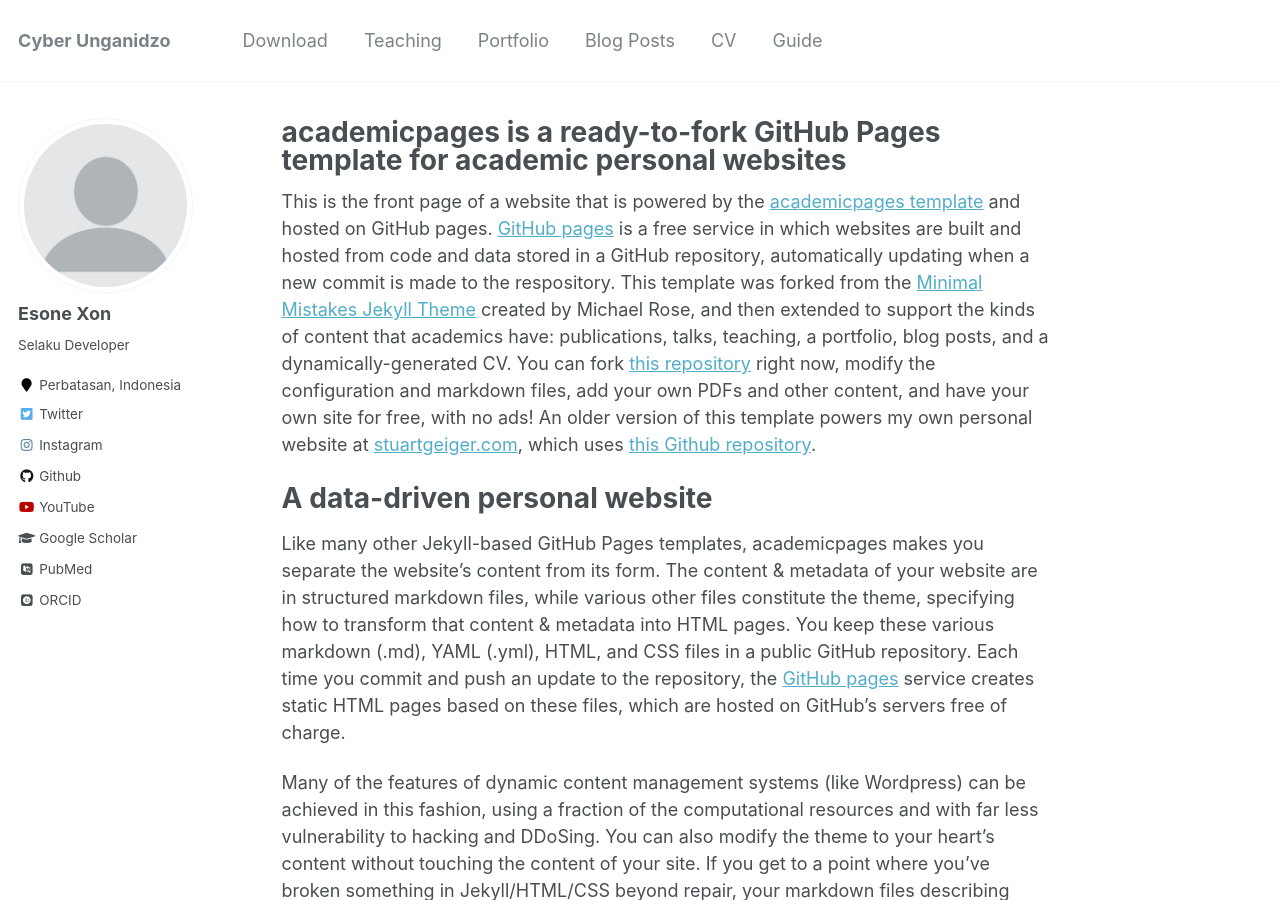
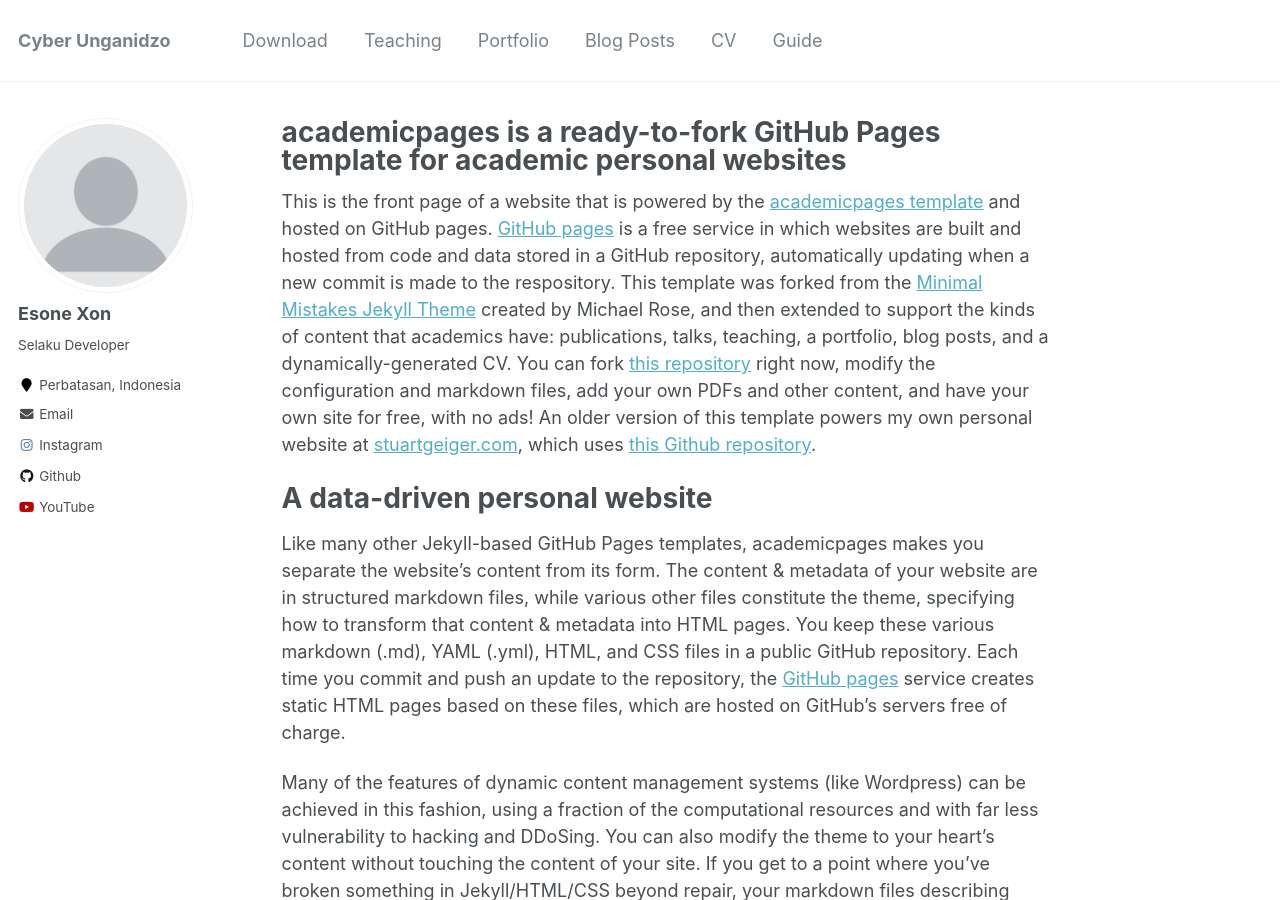
Before and after one commit to esoneXon/esoneXon.github.io, a Jekyll site: the page built from _pages/about.md, in a window 1280 px wide and 900 px high. Built offline with Jekyll 4.4.1, drawn with Linux system fonts in a browser that asks for light colours; some web fonts are replaced; some of the changed lines change nothing that is shown.

Commit message:
Update _config.yml

```diff
--- a/_config.yml
+++ b/_config.yml
@@ -85,9 +85,9 @@
   bio              : "Selaku Developer"
   location         : "Perbatasan, Indonesia"
   employer         :
-  pubmed           : "https://www.ncbi.nlm.nih.gov/pubmed/?term=john+snow"
-  googlescholar    : "http://yourfullgooglescholarurl.com"
-  email            :
+  pubmed           :
+  googlescholar    :
+  email            : "esonexon@protonmail.com"
   researchgate     :  # example: "https://www.researchgate.net/profile/yourprofile"
   uri              :
   bitbucket        :
@@ -103,13 +103,13 @@
   impactstory      : #"https://profiles.impactstory.org/u/xxxx-xxxx-xxxx-xxxx"
   lastfm           :
   linkedin         :
-  orcid            : "http://orcid.org/yourorcidurl"
+  orcid            :
   pinterest        :
   soundcloud       :
   stackoverflow    : # http://stackoverflow.com/users/123456/username
   steam            :
   tumblr           :
-  twitter          : "replacethistwitterhandle"
+  twitter          :
   vine             :
   weibo            :
   xing             :
```
